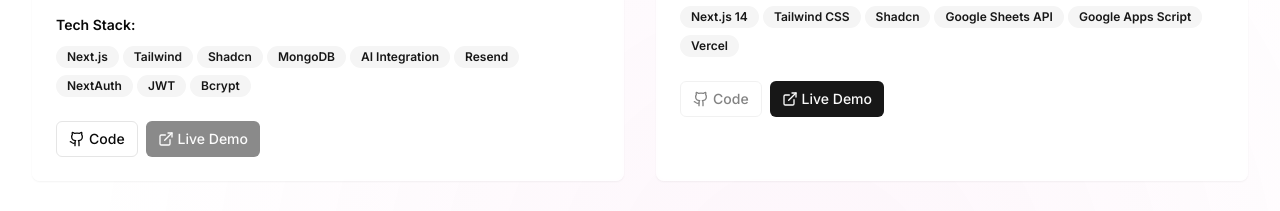
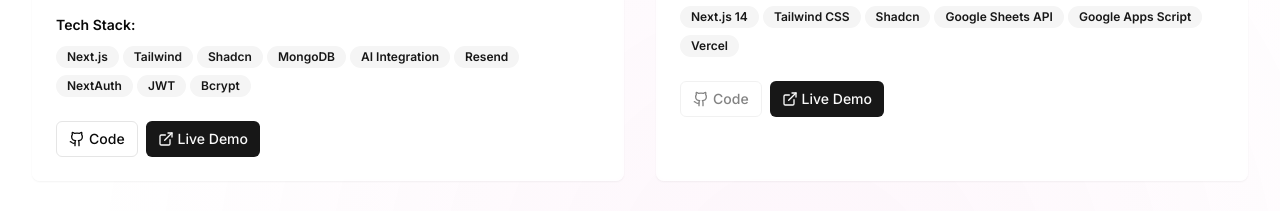
Before and after one commit to krishna-kumar-singh/portfolio-krishna, a Next.js app: page /projects in a window 1280 px wide. Shown: the part 974-1185 px from the top of the page. Built offline with nearby package versions, Linux system fonts and the light colour scheme; grey boxes are pictures that could not be loaded.

Commit message:
url anonymous

```diff
--- a/app/projects/page.tsx
+++ b/app/projects/page.tsx
@@ -24,7 +24,7 @@ const projects = [
       'Real-time username availability check',
       'Fully responsive and production-ready'
     ],
-    liveUrl: '#',
+    liveUrl: 'https://anonymous-feedback-app-fawn.vercel.app/',
     githubUrl: 'https://github.com/krishna-kumar-singh/Anonymous-Feedback-App',
     category: 'Web Application',
   },
--- a/components/sections/featured-projects.tsx
+++ b/components/sections/featured-projects.tsx
@@ -14,7 +14,7 @@ const featuredProjects = [
     description: 'Secure anonymous messaging platform with AI-powered suggestions and real-time analytics.',
     image: 'https://images.pexels.com/photos/5380664/pexels-photo-5380664.jpeg?auto=compress&cs=tinysrgb&w=800',
     tags: ['Next.js', 'MongoDB', 'NextAuth', 'AI Integration'],
-    liveUrl: '#',
+    liveUrl: 'https://anonymous-feedback-app-fawn.vercel.app/',
     githubUrl: 'https://github.com/krishna-kumar-singh/Anonymous-Feedback-App',
   },
   {
```
